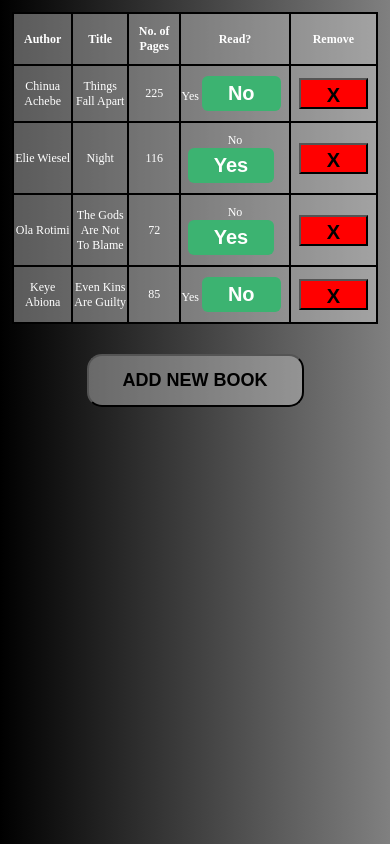
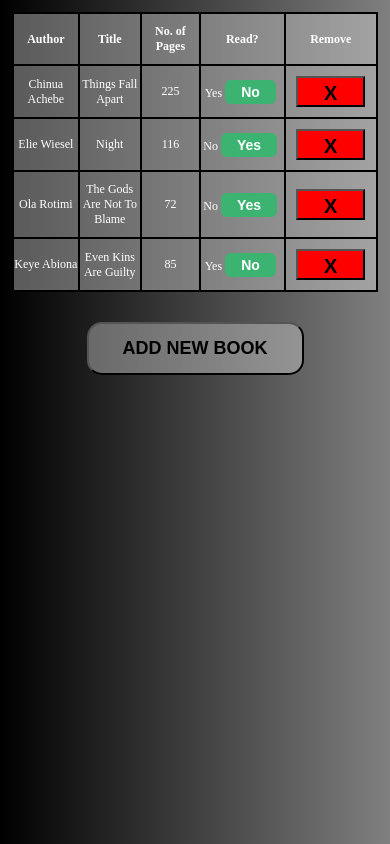
Before and after one commit to YussaMoney/Library, a website: page index.html in a window 390 px wide. Drawn offline with Linux system fonts and the light colour scheme.

Commit message:
Adjust toggle button to fit screen width

```diff
--- a/style.css
+++ b/style.css
@@ -162,4 +162,10 @@
   td {
     font-size: 0.6rem;
   }
+
+  .toggleBtn {
+    font-size: 0.7rem;
+    padding: 0.2rem 0.8rem;
+    margin-right: 0.2rem;
+  }
 }
```
